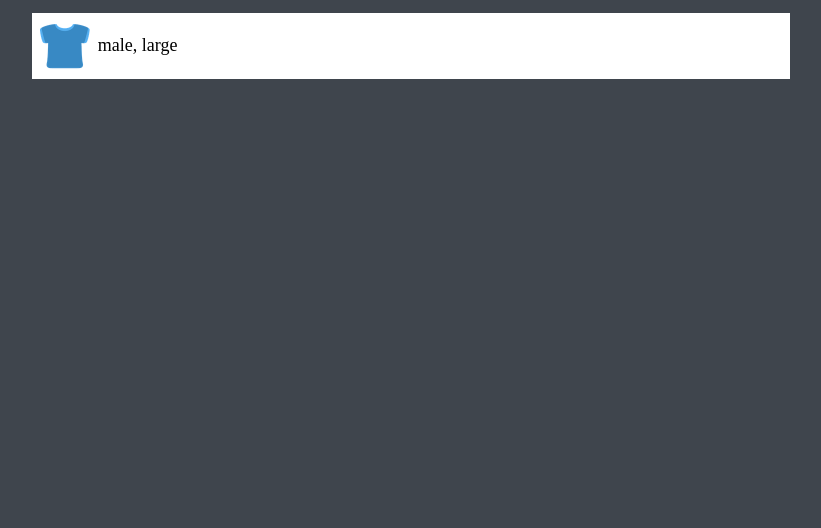
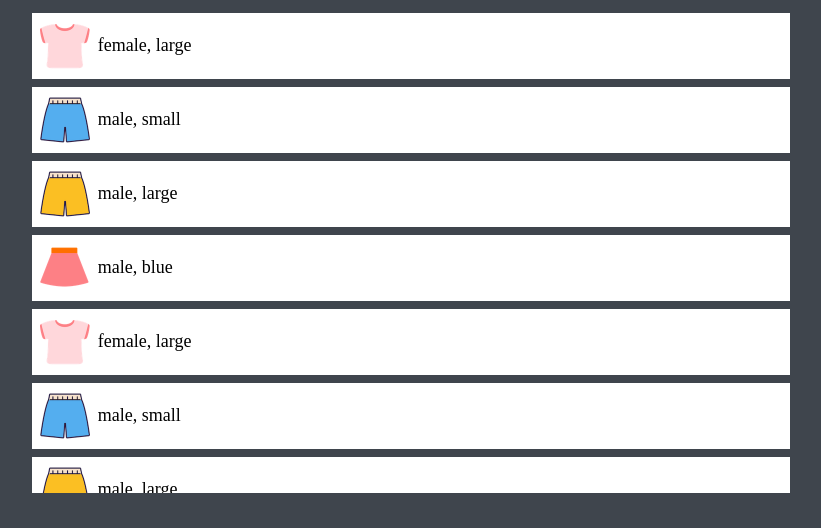
Before and after one commit to kuzhi23/miniProject_S, a plain HTML site: page index.html in a window 1280 px wide. Shown: the part 246-774 px from the top of the page, without its empty margins (229-1050 px from the left). Drawn offline with Linux system fonts and the light colour scheme.

Commit message:
miniProject JS

```diff
--- /dev/null
+++ b/data/data.json
@@ -0,0 +1,88 @@
+{
+  "items": [
+    {
+      "type": "tshirt",
+      "gender" : "female",
+      "size" : "large",
+      "color": "pink",
+      "image" : "./img/pink_t.png"
+    },
+    {
+      "type": "pants",
+      "gender" : "male",
+      "size" : "small",
+      "color": "blue",
+      "image" : "./img/blue_p.png"
+    },
+    {
+      "type": "pants",
+      "gender" : "male",
+      "size" : "large",
+      "color": "yellow",
+      "image" : "./img/yellow_p.png"
+    },
+    {
+      "type": "skirt",
+      "gender" : "male",
+      "size" : "blue",
+      "color": "yellow",
+      "image" : "./img/pink_s.png"
+    },
+    {
+      "type": "tshirt",
+      "gender" : "female",
+      "size" : "large",
+      "color": "pink",
+      "image" : "./img/pink_t.png"
+    },
+    {
+      "type": "pants",
+      "gender" : "male",
+      "size" : "small",
+      "color": "blue",
+      "image" : "./img/blue_p.png"
+    },
+    {
+      "type": "pants",
+      "gender" : "male",
+      "size" : "large",
+      "color": "yellow",
+      "image" : "./img/yellow_p.png"
+    },
+    {
+      "type": "skirt",
+      "gender" : "male",
+      "size" : "blue",
+      "color": "yellow",
+      "image" : "./img/pink_s.png"
+    },
+    {
+      "type": "tshirt",
+      "gender" : "female",
+      "size" : "large",
+      "color": "pink",
+      "image" : "./img/pink_t.png"
+    },
+    {
+      "type": "pants",
+      "gender" : "male",
+      "size" : "small",
+      "color": "blue",
+      "image" : "./img/blue_p.png"
+    },
+    {
+      "type": "pants",
+      "gender" : "male",
+      "size" : "large",
+      "color": "yellow",
+      "image" : "./img/yellow_p.png"
+    },
+    {
+      "type": "skirt",
+      "gender" : "male",
+      "size" : "blue",
+      "color": "yellow",
+      "image" : "./img/pink_s.png"
+    }
+  ]
+}
--- a/index.html
+++ b/index.html
@@ -12,12 +12,35 @@
     <img src="img/logo.png" alt="Logo" class="logo">
     <!--Buttons -->
     <section class="buttons">
-    <button class="btn"><img src="img/blue_t.png" alt="tshirt" class="imgBtn"></button>
-    <button class="btn"><img src="img/blue_p.png" alt="pants" class="imgBtn"></button>
-    <button class="btn"><img src="img/blue_s.png" alt="skirt" class="imgBtn"></button>
-    <button class="btn colorBtn blue">Blue</button>
-    <button class="btn colorBtn yellow">Yellow</button>
-    <button class="btn colorBtn pink">Pink</button>
+    <button class="btn">
+      <img
+              src="img/blue_t.png"
+              alt="tshirt" class="imgBtn"
+              data-key="type"
+              data-value="tshirt"
+      />
+    </button>
+    <button class="btn">
+      <img
+              src="img/blue_p.png"
+              alt="pants"
+              class="imgBtn"
+              data-key="type"
+              data-value="pants"
+      />
+    </button>
+    <button class="btn">
+      <img
+              src="img/blue_s.png"
+              alt="skirt"
+              class="imgBtn"
+              data-key="type"
+              data-value="skirt"
+      />
+    </button>
+    <button class="btn colorBtn blue" data-key="color" data-value="blue">Blue</button>
+    <button class="btn colorBtn yellow" data-key="color" data-value="yellow">Yellow</button>
+    <button class="btn colorBtn pink" data-key="color" data-value="pink">Pink</button>
     </section>
     <!-- Items -->
     <ul class="items">
--- a/src/main.js
+++ b/src/main.js
@@ -0,0 +1,53 @@
+
+//json 파일에서 아이템을 동적으로 받아온다.
+function loadItems(){
+    return fetch('./data/data.json')
+        .then(response =>response.json())
+        .then(json => json.items)
+}
+
+//updata the list
+function displayItems(items) {
+    const container = document.querySelector('.items')
+    container.innerHTML = items.map(function(item){
+                                return createHTMLstring(item)
+                            }).join('')
+
+}
+
+//Creat Html
+function createHTMLstring(item){
+    return `
+      <li class="item">
+        <img src="${item.image}" alt="${item.type}" class="item__thumbnail">
+        <span class="item__description">${item.gender}, ${item.size}</span>
+      </li>
+    `
+}
+
+function onButtonClick(event, items){
+    const dataset = event.target.dataset
+    const key = dataset.key
+    const value = dataset.value
+
+    if(key === null || value === null ){
+        return;
+    }
+
+    displayItems(items.filter(item => item[key] === value ))
+}
+
+
+function setEventListers(items){
+    const logo = document.querySelector('.logo')
+    const buttons = document.querySelector('.buttons')
+    logo.addEventListener('click', ()=>displayItems(items))
+    buttons.addEventListener('click', event=>onButtonClick(event, items))
+}
+//main
+loadItems()
+.then(items =>{
+    displayItems(items);
+    setEventListers(items)
+})
+.catch(console.log)
```
